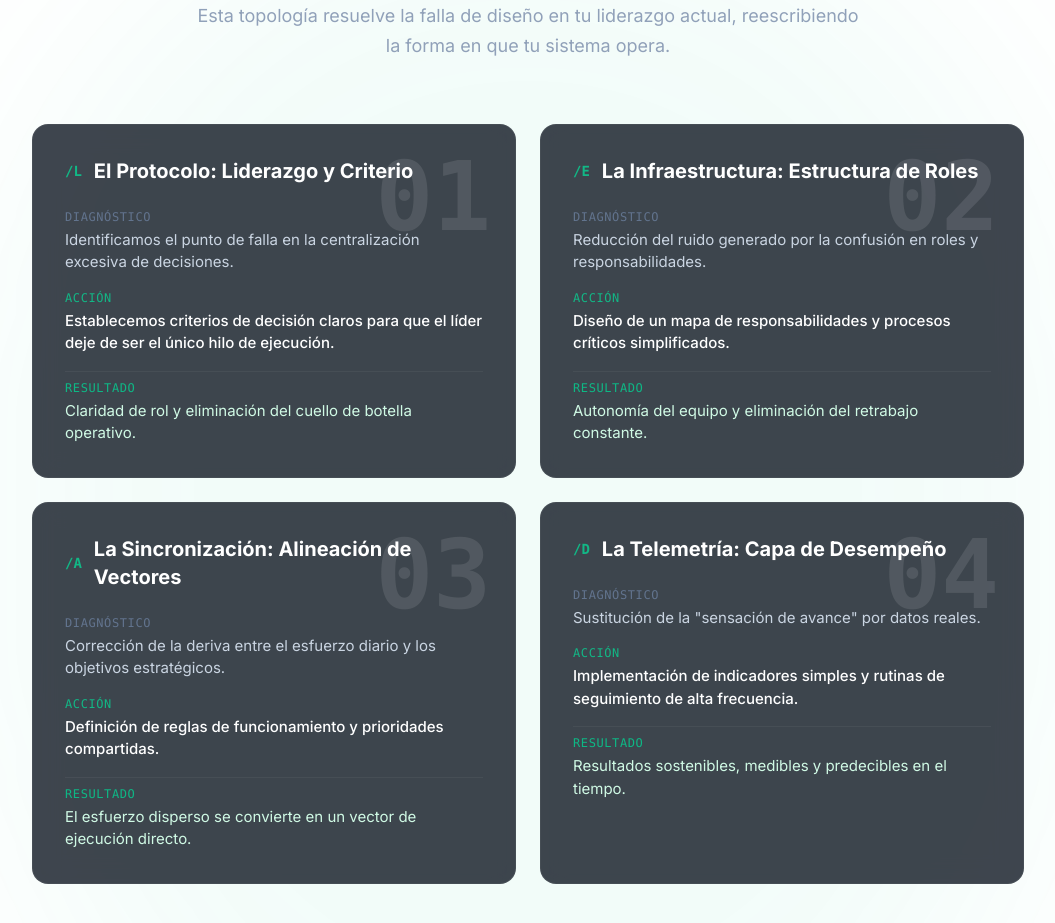
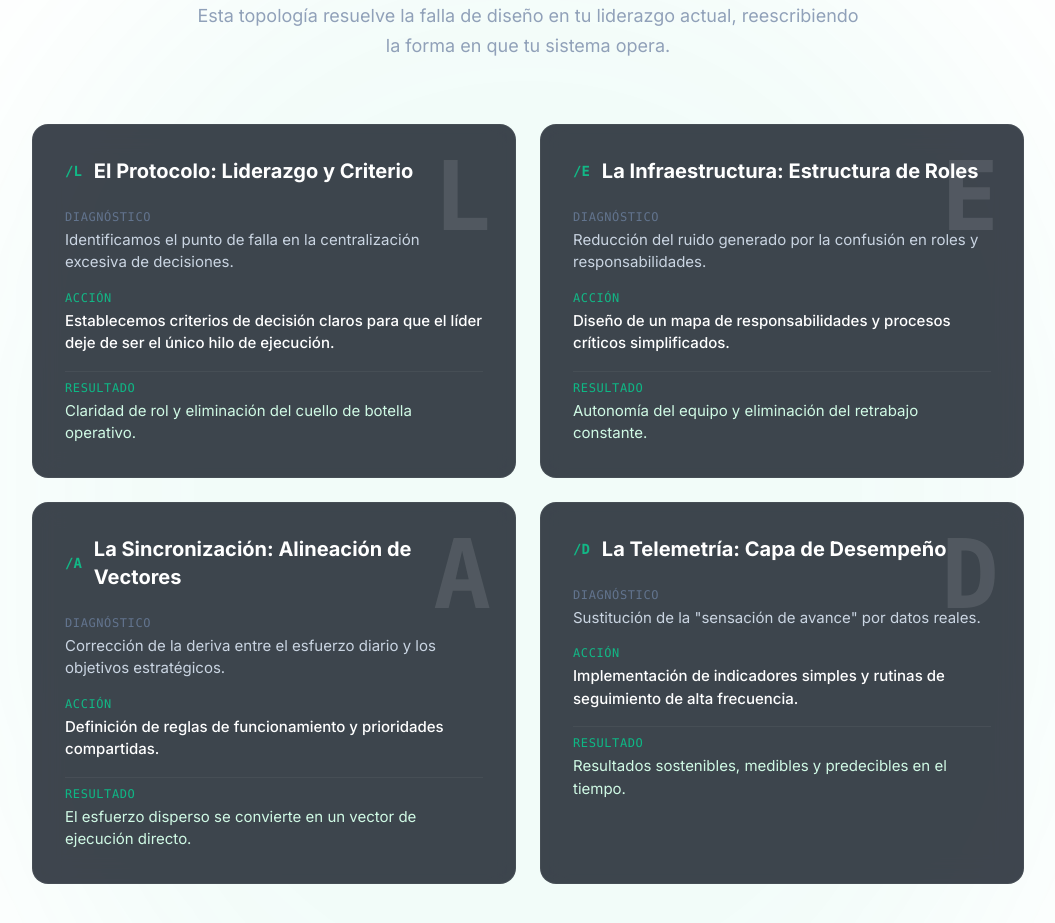
Before and after one commit to rsebastiantrinidad-prog/metodoLEAD, a Next.js app: page / in a window 1280 px wide. Shown: the part 1240-2163 px from the top of the page, without its empty margins (112-1167 px from the left). Built offline with nearby package versions, Linux system fonts and the light colour scheme.

Commit message:
v1.3.1 mejoras minimas en el diseño

```diff
--- a/app/page.tsx
+++ b/app/page.tsx
@@ -156,7 +156,7 @@ export default function Home() {
 
             {/* 01. Liderazgo */}
             <div className="bg-[#101722]/80 backdrop-blur-md border border-white/5 p-8 rounded-2xl relative overflow-hidden group hover:border-[#12b886]/30 transition-colors">
-              <div className="absolute top-0 right-0 p-6 opacity-10 font-mono text-8xl font-black text-white group-hover:text-[#12b886] group-hover:opacity-20 transition-all">01</div>
+              <div className="absolute top-0 right-0 p-6 opacity-10 font-mono text-8xl font-black text-white group-hover:text-[#12b886] group-hover:opacity-20 transition-all">L</div>
               <h3 className="text-xl font-bold text-white mb-6 relative z-10 flex items-center gap-3">
                 <span className="text-[#12b886] font-mono text-sm">/L</span> El Protocolo: Liderazgo y Criterio
               </h3>
@@ -178,7 +178,7 @@ export default function Home() {
 
             {/* 02. Estructura */}
             <div className="bg-[#101722]/80 backdrop-blur-md border border-white/5 p-8 rounded-2xl relative overflow-hidden group hover:border-[#12b886]/30 transition-colors">
-              <div className="absolute top-0 right-0 p-6 opacity-10 font-mono text-8xl font-black text-white group-hover:text-[#12b886] group-hover:opacity-20 transition-all">02</div>
+              <div className="absolute top-0 right-0 p-6 opacity-10 font-mono text-8xl font-black text-white group-hover:text-[#12b886] group-hover:opacity-20 transition-all">E</div>
               <h3 className="text-xl font-bold text-white mb-6 relative z-10 flex items-center gap-3">
                 <span className="text-[#12b886] font-mono text-sm">/E</span> La Infraestructura: Estructura de Roles
               </h3>
@@ -200,7 +200,7 @@ export default function Home() {
 
             {/* 03. Alineación */}
             <div className="bg-[#101722]/80 backdrop-blur-md border border-white/5 p-8 rounded-2xl relative overflow-hidden group hover:border-[#12b886]/30 transition-colors">
-              <div className="absolute top-0 right-0 p-6 opacity-10 font-mono text-8xl font-black text-white group-hover:text-[#12b886] group-hover:opacity-20 transition-all">03</div>
+              <div className="absolute top-0 right-0 p-6 opacity-10 font-mono text-8xl font-black text-white group-hover:text-[#12b886] group-hover:opacity-20 transition-all">A</div>
               <h3 className="text-xl font-bold text-white mb-6 relative z-10 flex items-center gap-3">
                 <span className="text-[#12b886] font-mono text-sm">/A</span> La Sincronización: Alineación de Vectores
               </h3>
@@ -222,7 +222,7 @@ export default function Home() {
 
             {/* 04. Desempeño */}
             <div className="bg-[#101722]/80 backdrop-blur-md border border-white/5 p-8 rounded-2xl relative overflow-hidden group hover:border-[#12b886]/30 transition-colors">
-              <div className="absolute top-0 right-0 p-6 opacity-10 font-mono text-8xl font-black text-white group-hover:text-[#12b886] group-hover:opacity-20 transition-all">04</div>
+              <div className="absolute top-0 right-0 p-6 opacity-10 font-mono text-8xl font-black text-white group-hover:text-[#12b886] group-hover:opacity-20 transition-all">D</div>
               <h3 className="text-xl font-bold text-white mb-6 relative z-10 flex items-center gap-3">
                 <span className="text-[#12b886] font-mono text-sm">/D</span> La Telemetría: Capa de Desempeño
               </h3>
```
